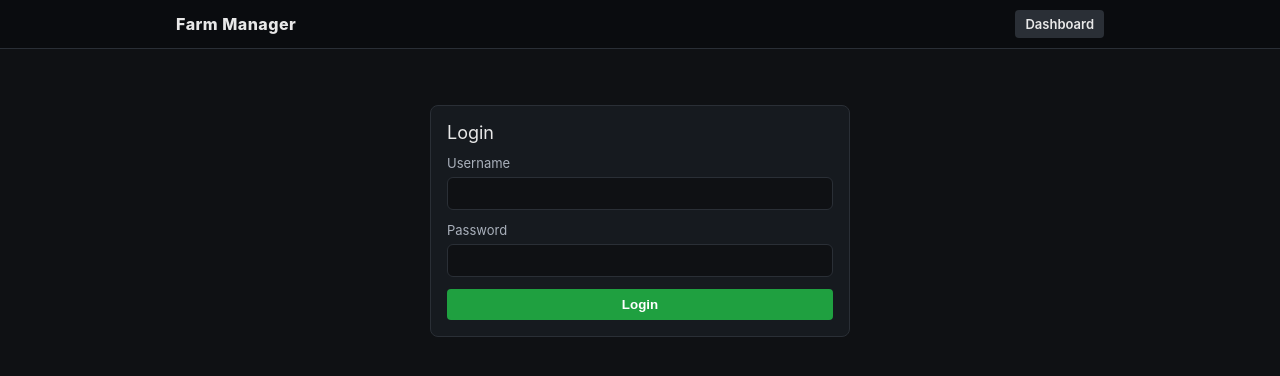
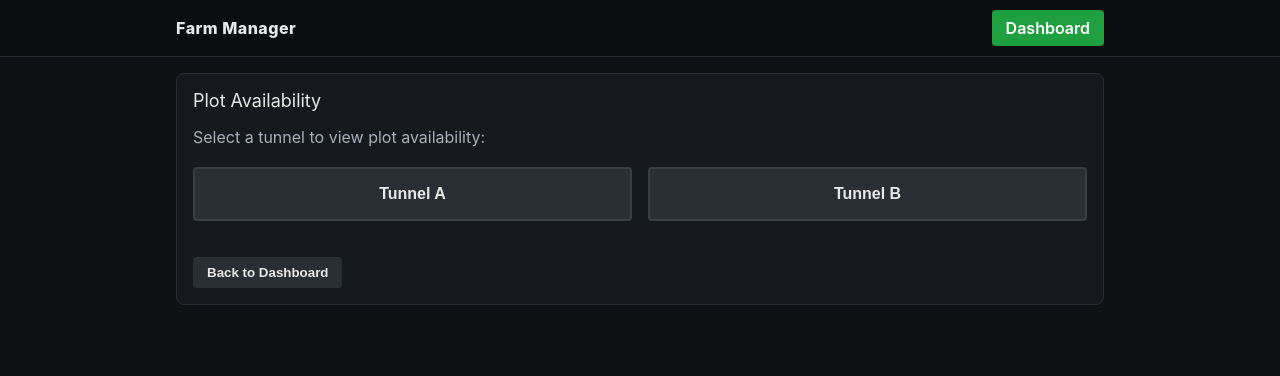
Before and after one commit to kaveesha4890/farm-management-app, a React app in the folder frontend/: page /plot-availability in a window 1280 px wide. Before the commit this address led to /login. Shown: the top 376 px of the page. Built offline with nearby package versions, Linux system fonts and the light colour scheme; the HTML template or start-up script is replaced by a standard one.

Commit message:
develop availble plots dashboard

```diff
--- a/frontend/src/App.tsx
+++ b/frontend/src/App.tsx
@@ -8,6 +8,7 @@ import { AddCropPage } from './pages/AddCropPage.tsx'
 import { HarvestsPage } from './pages/HarvestsPage.tsx'
 import { AddHarvestPage } from './pages/AddHarvestPage.tsx'
 import { EditCropPage } from './pages/EditCropPage.tsx'
+import { PlotAvailabilityPage } from './pages/PlotAvailabilityPage.tsx'
 import { AppProvider } from './state/AppContext.tsx'
 
 function App() {
@@ -19,6 +20,7 @@ function App() {
             <Route path="/login" element={<LoginPage />} />
             <Route path="/" element={<Navigate to="/login" replace />} />
             <Route path="/dashboard" element={<DashboardPage />} />
+            <Route path="/plot-availability" element={<PlotAvailabilityPage />} />
             <Route path="/crops" element={<CropDetailsPage />} />
             <Route path="/crops/new" element={<AddCropPage />} />
             <Route path="/crops/:cropId/harvests" element={<HarvestsPage />} />
--- a/frontend/src/index.css
+++ b/frontend/src/index.css
@@ -15,11 +15,28 @@ a { color: inherit; text-decoration: none; }
 .table th { color: #a9b0bb; font-weight: 600; }
 
 .btn { background: #1fa040; color: white; border: none; border-radius: 4px; padding: 8px 14px; cursor: pointer; font-weight: 600; }
-.btn.secondary { background: #2a2f36; color: #e8e8e8; }
-.btn.danger { background: #f03f20; color: white; }
-.btn.xsmall { padding: 4px 8px; font-size: 12px; }
-.btn.block { width: 100%; }
-.btn.small { padding: 6px 10px; font-size: 13px; }
+.btn-secondary { background: #2a2f36; color: #e8e8e8; }
+.btn-secondary:hover { background: #3a3f46; }
+.btn-danger { background: #f03f20; color: white; }
+.btn-xsmall { padding: 4px 8px; font-size: 12px; }
+.btn-block { width: 100%; }
+.btn-small { padding: 6px 10px; font-size: 13px; }
+.btn-sm { padding: 6px 10px; font-size: 13px; }
+.btn-tunnel {
+  background: #2a2f36;
+  color: #e8e8e8;
+  border: 2px solid #3a3f46;
+  padding: 16px 24px;
+  font-size: 16px;
+  font-weight: 600;
+  min-width: 150px;
+  transition: all 0.2s ease;
+}
+.btn-tunnel:hover {
+  background: #3a3f46;
+  border-color: #1fa040;
+  transform: translateY(-2px);
+}
 .btn:disabled { opacity: .6; cursor: not-allowed; }
 
 .input, .select, .textarea { width: 100%; padding: 8px 10px; background: #0f1114; border: 1px solid #2a2f36; border-radius: 6px; color: #e8e8e8; }
@@ -35,3 +52,53 @@ a { color: inherit; text-decoration: none; }
 
 .link { color: #1fa040; padding-left: 15px; padding-right: 15px; padding-top: 5px; padding-bottom: 5px; border-radius: 4px; cursor: pointer; font-family: bold; }
 .link:hover { color: #1fa040; }
+
+/* Plot Availability Styles */
+.tunnel-grid {
+  display: grid;
+  grid-template-columns: repeat(auto-fit, minmax(200px, 1fr));
+  gap: 16px;
+  margin: 20px 0;
+}
+
+.tunnel-header {
+  display: flex;
+  justify-content: space-between;
+  align-items: center;
+  margin-bottom: 16px;
+}
+
+.tunnel-header h3 {
+  margin: 0;
+  color: #e8e8e8;
+  font-size: 20px;
+}
+
+.table-container {
+  overflow-x: auto;
+  border-radius: 8px;
+  border: 1px solid #2a2f36;
+}
+
+.status-badge {
+  padding: 4px 8px;
+  border-radius: 12px;
+  font-size: 12px;
+  font-weight: 600;
+  text-transform: uppercase;
+}
+
+.status-badge.available {
+  background: #1fa040;
+  color: white;
+}
+
+.status-badge.occupied {
+  background: #f03f20;
+  color: white;
+}
+
+.text-muted {
+  color: #a9b0bb;
+  margin-bottom: 16px;
+}
--- a/frontend/src/pages/DashboardPage.tsx
+++ b/frontend/src/pages/DashboardPage.tsx
@@ -40,7 +40,10 @@ export function DashboardPage() {
         </div>
       </div>
       <div className="spacer" />
-      <button className="btn" onClick={() => navigate('/crops')} disabled={!selectedTunnelId || !selectedPlotId}>Next</button>
+      <div className="row">
+        <button className="btn" onClick={() => navigate('/crops')} disabled={!selectedTunnelId || !selectedPlotId}>Next</button>
+        <button className="btn btn-secondary" onClick={() => navigate('/plot-availability')}>View Plot Availability</button>
+      </div>
     </div>
   )
 }
--- a/frontend/src/pages/EditCropPage.tsx
+++ b/frontend/src/pages/EditCropPage.tsx
@@ -16,6 +16,7 @@ export function EditCropPage() {
   const [predictedYield, setPredictedYield] = useState<number>(crop?.predictedYield ?? 0)
   const [numPlants, setNumPlants] = useState<number>(crop?.numPlants ?? 0)
   const [date, setDate] = useState(crop?.plantingDate ?? new Date().toISOString().slice(0, 10))
+  const [status, setStatus] = useState<'Pending' | 'Planted' | 'Completed'>(crop?.status ?? 'Planted')
 
 
   if (!crop) {
@@ -32,7 +33,7 @@ export function EditCropPage() {
   function onSave(e: React.FormEvent) {
     e.preventDefault()
     if (!crop) return
-    updateCrop(crop.id, { name: type, batchCode, predictedYield, numPlants, plantingDate: date })
+    updateCrop(crop.id, { name: type, batchCode, predictedYield, numPlants, plantingDate: date, status })
     navigate('/crops')
   }
 
@@ -64,6 +65,14 @@ export function EditCropPage() {
           <label className="label">Planting Date</label>
           <input className="input" type="date" value={date} onChange={(e) => setDate(e.target.value)} />
         </div>
+        <div className="field">
+          <label className="label">Status</label>
+          <select className="select" value={status} onChange={(e) => setStatus(e.target.value as 'Pending' | 'Planted' | 'Completed')}>
+            <option value="Pending">Pending</option>
+            <option value="Planted">Planted</option>
+            <option value="Completed">Completed</option>
+          </select>
+        </div>
         <div className="row" style={{ justifyContent: 'space-between' }}>
           <button type="button" className="btn secondary" onClick={() => navigate('/crops')}>Back</button>
           <button className="btn" type="submit">Save</button>
--- /dev/null
+++ b/frontend/src/pages/PlotAvailabilityPage.tsx
@@ -0,0 +1,164 @@
+import { useState, useMemo } from 'react'
+import { useNavigate } from 'react-router-dom'
+import { useApp } from '../state/AppContext'
+
+export function PlotAvailabilityPage() {
+  const { tunnels, plots, crops, harvests } = useApp()
+  const navigate = useNavigate()
+  const [selectedTunnelId, setSelectedTunnelId] = useState<string | null>(null)
+
+  const selectedTunnel = tunnels.find(t => t.id === selectedTunnelId)
+  const tunnelPlots = plots.filter(p => p.tunnelId === selectedTunnelId)
+
+  // Get plot details with crop information - using useMemo to ensure recalculation when data changes
+  const plotDetails = useMemo(() => {
+    const details: Array<{
+      plotId: string;
+      plotName: string;
+      cropName: string;
+      plantCount: number;
+      status: string;
+      totalPlanted: number;
+      totalHarvested: number;
+      cropId?: string;
+    }> = []
+
+    tunnelPlots.forEach(plot => {
+      const plotCrops = crops.filter(crop => crop.plotId === plot.id && crop.tunnelId === plot.tunnelId)
+      const activeCrops = plotCrops.filter(crop => crop.status === 'Planted') // Only show planted crops, exclude completed
+
+      if (activeCrops.length === 0) {
+        // Show empty plot
+        details.push({
+          plotId: plot.id,
+          plotName: plot.name,
+          cropName: 'Empty',
+          plantCount: 0,
+          status: 'Available',
+          totalPlanted: 0,
+          totalHarvested: 0
+        })
+      } else {
+        // Show separate row for each active crop
+        activeCrops.forEach(crop => {
+          const cropHarvests = harvests.filter(harvest => harvest.cropId === crop.id)
+          const totalHarvestedPlants = cropHarvests.reduce((sum: number, harvest) => sum + harvest.numHarvestPlants, 0)
+          const currentPlantCount = crop.numPlants - totalHarvestedPlants
+
+          details.push({
+            plotId: plot.id,
+            plotName: plot.name,
+            cropName: crop.name,
+            plantCount: Math.max(0, currentPlantCount),
+            status: 'Occupied',
+            totalPlanted: crop.numPlants,
+            totalHarvested: totalHarvestedPlants,
+            cropId: crop.id
+          })
+        })
+      }
+    })
+
+    return details
+  }, [tunnelPlots, crops, harvests])
+
+  const handleTunnelSelect = (tunnelId: string) => {
+    setSelectedTunnelId(tunnelId)
+  }
+
+  const handleBackToDashboard = () => {
+    navigate('/dashboard')
+  }
+
+  return (
+    <div className="card">
+      <div className="page-title">Plot Availability</div>
+
+      {!selectedTunnelId ? (
+        <div>
+          <p className="text-muted">Select a tunnel to view plot availability:</p>
+          <div className="tunnel-grid">
+            {tunnels.map(tunnel => (
+              <button
+                key={tunnel.id}
+                className="btn btn-tunnel"
+                onClick={() => handleTunnelSelect(tunnel.id)}
+              >
+                {tunnel.name}
+              </button>
+            ))}
+          </div>
+        </div>
+      ) : (
+        <div>
+          <div className="tunnel-header">
+            <h3>{selectedTunnel?.name} - Plot Details</h3>
+            <div className="row" style={{ gap: '8px' }}>
+              <button
+                className="btn btn-secondary btn-sm"
+                onClick={() => setSelectedTunnelId(null)}
+              >
+                Back to Tunnels
+              </button>
+            </div>
+          </div>
+
+          {/* Debug info - can be removed later */}
+          <div className="debug-info" style={{ fontSize: '12px', color: '#a9b0bb', marginBottom: '16px' }}>
+            <p>Total crops in system: {crops.length} | Total harvests: {harvests.length}</p>
+            <p>Active crops in this tunnel: {crops.filter(c => c.tunnelId === selectedTunnelId && c.status === 'Planted').length}</p>
+            <p>Completed crops in this tunnel: {crops.filter(c => c.tunnelId === selectedTunnelId && c.status === 'Completed').length}</p>
+          </div>
+
+          <div className="spacer" />
+
+          <div className="table-container">
+            <table className="table">
+              <thead>
+                <tr>
+                  <th>Plot Name</th>
+                  <th>Crop Name</th>
+                  <th>Planted</th>
+                  <th>Harvested</th>
+                  <th>Current Plants</th>
+                  <th>Status</th>
+                </tr>
+              </thead>
+              <tbody>
+                {plotDetails.map((plot, index) => (
+                  <tr key={plot.cropId ? `${plot.plotId}-${plot.cropId}` : `${plot.plotId}-empty-${index}`}>
+                    <td>{plot.plotName}</td>
+                    <td>{plot.cropName}</td>
+                    <td>{plot.totalPlanted}</td>
+                    <td>{plot.totalHarvested}</td>
+                    <td><strong>{plot.plantCount}</strong></td>
+                    <td>
+                      <span className={`status-badge ${plot.status.toLowerCase()}`}>
+                        {plot.status}
+                      </span>
+                    </td>
+                  </tr>
+                ))}
+              </tbody>
+            </table>
+          </div>
+        </div>
+      )}
+
+      <div className="spacer" />
+      <div className="row" style={{ justifyContent: 'space-between' }}>
+        <button className="btn btn-secondary" onClick={handleBackToDashboard}>
+          Back to Dashboard
+        </button>
+        {selectedTunnelId && (
+          <button
+            className="btn"
+            onClick={() => navigate('/dashboard')}
+          >
+            Add New Crop
+          </button>
+        )}
+      </div>
+    </div>
+  )
+}
--- a/frontend/src/state/AppContext.tsx
+++ b/frontend/src/state/AppContext.tsx
@@ -35,7 +35,9 @@ export function AppProvider({ children }: { children: ReactNode }) {
   const [plots] = useState<Plot[]>([
     { id: 'p1', name: 'Plot 1', tunnelId: 't1' },
     { id: 'p2', name: 'Plot 2', tunnelId: 't1' },
-    { id: 'p3', name: 'Plot 1', tunnelId: 't2' },
+    { id: 'p3', name: 'Plot 3', tunnelId: 't1' },
+    { id: 'p4', name: 'Plot 1', tunnelId: 't2' },
+    { id: 'p5', name: 'Plot 2', tunnelId: 't2' },
   ])
   const [crops, setCrops] = useState<Crop[]>([])
   const [harvests, setHarvests] = useState<Harvest[]>([])
```
Also changed, not shown: frontend/src/pages/AddCropPage.tsx (+10 -1 lines).
